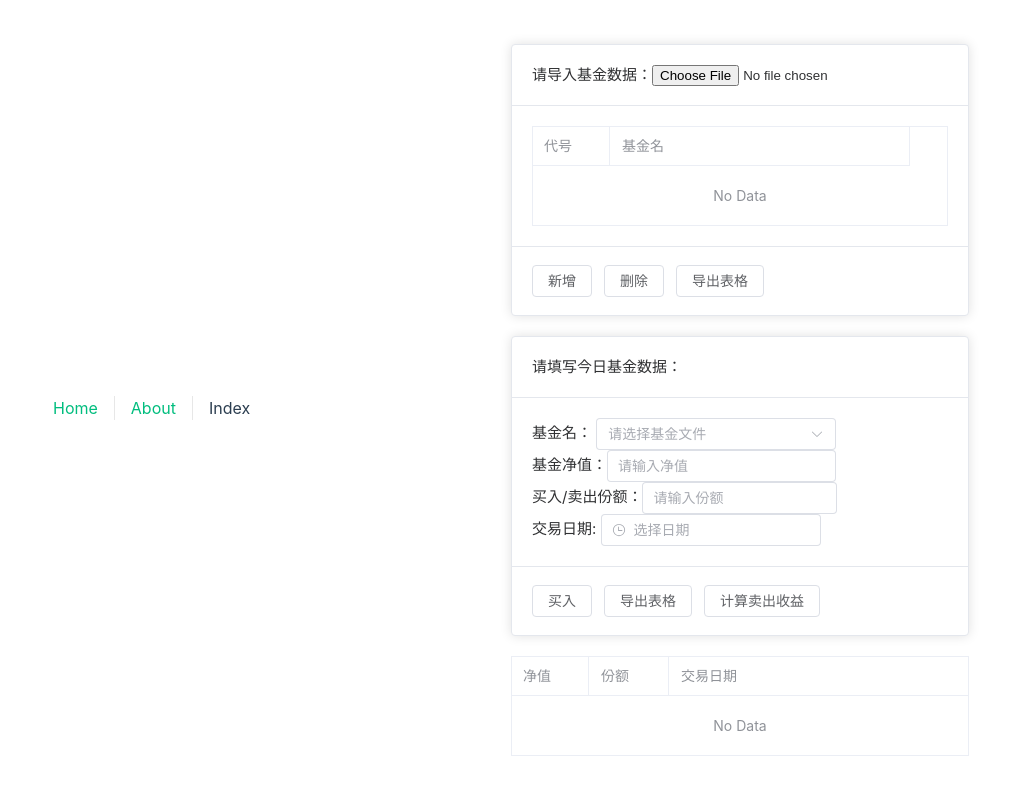
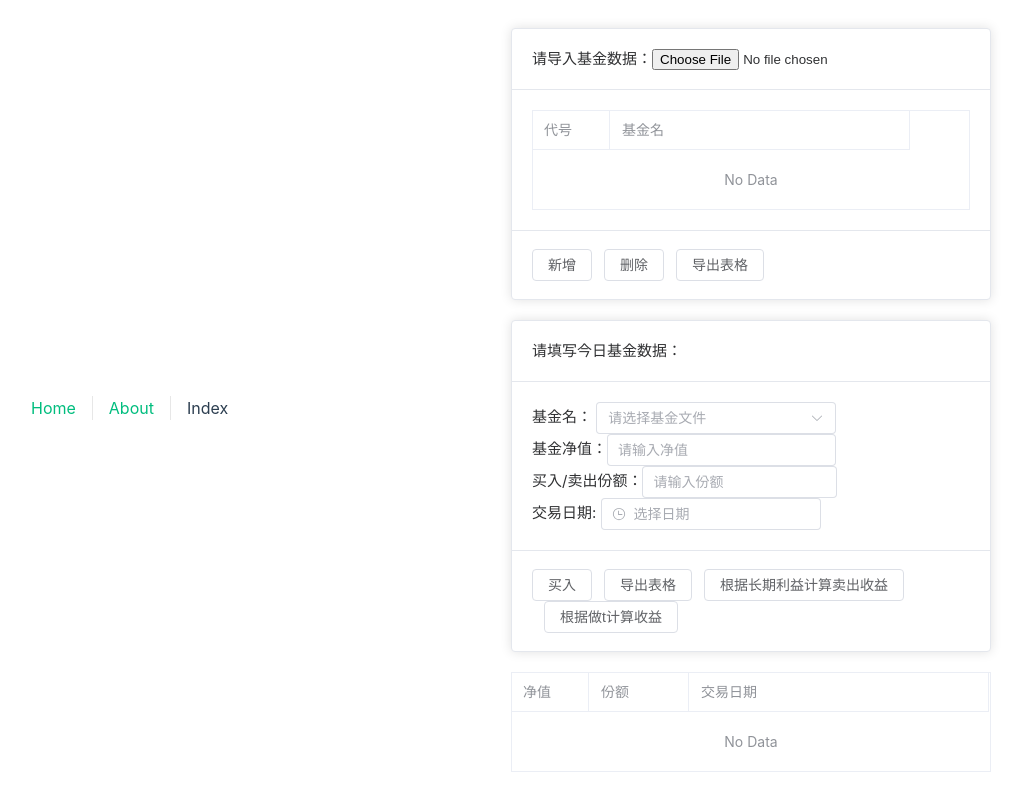
Before and after one commit to yoriorz/money-all-in, a Vue app: page /index in a window 1280 px wide. Shown: the whole page, without its empty margins (129-1152 px from the left). Built offline with nearby package versions, Linux system fonts and the light colour scheme.

Commit message:
Add files via upload

```diff
--- a/package.json
+++ b/package.json
@@ -2,7 +2,7 @@
   "name": "vue-project",
   "version": "0.0.0",
   "scripts": {
-    "dev": "vite",
+    "dev": "vite --host",
     "build": "vite build",
     "preview": "vite preview --port 5050"
   },
--- a/src/views/Index.vue
+++ b/src/views/Index.vue
@@ -21,6 +21,7 @@
         <el-input v-model="newFund.sell1" style="width: 240px" placeholder="请输入第一区间卖出手续费" />
         <el-input v-model="newFund.sell2" style="width: 240px" placeholder="请输入第二区间卖出手续费" />
         <el-input v-model="newFund.sell3" style="width: 240px" placeholder="请输入第三区间卖出手续费" />
+        <el-input v-model="newFund.sell4" style="width: 240px" placeholder="请输入第四区间卖出手续费" />
         <template #footer>
           <div class="dialog-footer">
             <el-button @click="dialogVisible = false">取消</el-button>
@@ -72,27 +73,43 @@
       </div>
       <el-dialog
         v-model="availableForSaleVisible"
-        title="最优卖出份额及其最大收益为："
+        title="根据长期利益计算卖出收益"
         width="400"
       >
       <div>建议卖{{result.optimalShares}}份</div>
       <div>此时的收益为最大：{{result.maxProfit}}</div>
         <template #footer>
           <div class="dialog-footer">
-            <el-button @click="availableForSale = false">取消</el-button>
+            <el-button @click="availableForSaleVisible = false">取消</el-button>
+          </div>
+        </template>
+      </el-dialog>
+      <el-dialog
+        v-model="availableForSaleVisibleT"
+        title="根据做t计算收益"
+        width="400"
+      >
+        <div>建议卖{{maxProfitT.bestTValuableShare}}份</div>
+        <div>此时的收益为：{{maxProfitT.maxProfit}}</div>
+        <div>买入花费：{{maxProfitT.bestBuyCost}}</div>
+        <div>买出获得：{{maxProfitT.bestSellAmount}}</div>
+        <template #footer>
+          <div class="dialog-footer">
+            <el-button @click="availableForSaleVisibleT = false">取消</el-button>
           </div>
         </template>
       </el-dialog>
       <template #footer>
         <el-button @click="buyIt">买入</el-button>
         <el-button @click="exportToExcel(newTransaction.name)">导出表格</el-button>
-        <el-button @click="calculatingSale">计算卖出收益</el-button>
+        <el-button @click="calculatingSale">根据长期利益计算卖出收益</el-button>
+        <el-button @click="calculatingSaleOnT">根据做t计算收益</el-button>
       </template>
     </el-card>
 
     <el-table :data="theTransac" border style="width: 100%">
       <el-table-column prop="value" label="净值" width="78" />
-      <el-table-column prop="share" label="份额" width="80" />
+      <el-table-column prop="share" label="份额" width="100" />
       <el-table-column label="交易日期" width="300">
         <template #default="scope">
           <span>{{ dataFormat(scope.row.time) }}</span>
@@ -139,16 +156,24 @@ export default defineComponent({
       sell:[],
       sell1: '',
       sell2: '',
-      sell3: ''
+      sell3: '',
+      sell4: ''
     })
     const dialogVisible = ref(false)
     const availableForSaleVisible = ref(false)
+    const availableForSaleVisibleT = ref(false)
     const headers = ref([])
     const result = ref({
       optimalShares: 0,
       maxProfit: 0
     })
     const theTransac = ref([])
+    const maxProfitT = ref({
+      bestTValuableShare: 0,
+      maxProfit: 0,
+      bestBuyCost: 0,
+      bestSellAmount: 0
+    })
 
     // 监听 selectedTransactionId 的变化
     watch(() => selectedTransactionId.value, (newVal, oldVal) => {
@@ -171,6 +196,12 @@ export default defineComponent({
       const month = time.getMonth()
       const day = time.getDate()
       return `${year}-${month + 1}-${day}`
+    }
+
+    // 计算持有天数
+    const calculateHoldingDays = (buyDate, sellDate) => {
+      const timeDiff = sellDate - buyDate
+      return Math.floor(timeDiff / (1000 * 60 * 60 * 24)) // 转换为天数
     }
 
     // 获取基金数据
@@ -203,14 +234,16 @@ export default defineComponent({
             SheetName = workbook.SheetNames[i]
             worksheet = workbook.Sheets[SheetName]
             let transactionJsonData = XLSX.utils.sheet_to_json(worksheet, { header: 1 }) // 将工作表转换为JSON
-            transactionJsonData.value = transactionJsonData.slice(1) // 跳过表头行
-            transactionJsonData.value = transactionJsonData.value.map(item => ({
+            transactionJsonData = transactionJsonData.slice(1) // 跳过表头行
+            transactionJsonData = transactionJsonData.map(item => ({
               id: item[0],
-              value: item[1],
-              share: item[2],
-              time: item[3]
+              value: parseFloat(item[1]),
+              share: parseFloat(item[2]),
+              time: parseFloat(item[3]),
+              isT: item[4]? item[4]: null,
+              Tshare: item[5]? parseFloat(item[5]): null
             }))
-            transactionData.value.push(transactionJsonData.value)
+            transactionData.value.push(transactionJsonData)
           }
         }
       }
@@ -220,10 +253,11 @@ export default defineComponent({
     // 增加基金
     const addFund = () => {
       dialogVisible.value = false
-      newFund.value.sell = [newFund.value.sell1, newFund.value.sell2, newFund.value.sell3].filter(value => value != null && value !== "")
+      newFund.value.sell = [newFund.value.sell1, newFund.value.sell2, newFund.value.sell3,  newFund.value.sell4].filter(value => value != null && value !== "")
       delete newFund.value.sell1
       delete newFund.value.sell2
       delete newFund.value.sell3
+      delete newFund.value.sell4
       // 给fundData里增加newFund基金
       fundData.value.push(newFund.value)
       newFund.value = {
@@ -233,7 +267,8 @@ export default defineComponent({
         sell:[],
         sell1: '',
         sell2: '',
-        sell3: ''
+        sell3: '',
+        sell4: ''
       }
     }
 
@@ -331,11 +366,7 @@ export default defineComponent({
       // 将日期字符串转换为日期对象
       const parseDate = (dateStr) => new Date(parseFloat(dateStr)).setHours(0, 0, 0, 0)
 
-      // 计算持有天数
-      const calculateHoldingDays = (buyDate, sellDate) => {
-          const timeDiff = sellDate - buyDate
-          return Math.floor(timeDiff / (1000 * 60 * 60 * 24)) // 转换为天数
-      }
+
 
       // 按 FIFO 原则计算当前持有份额
       const currentHoldings = []
@@ -426,6 +457,143 @@ export default defineComponent({
       const sellFeeRateRule = parseFeeRules(sellFeeRateRuleJson)
       result.value = calculateOptimalSell(theTransactionData, parseFloat(newTransaction.value.value), new Date(), sellFeeRateRule)
     }
+
+    // 根据做t计算收益
+    const calculatingSaleOnT = () => {
+      availableForSaleVisibleT.value = true
+      // 1. 数据处理：生成 Tlist
+      function generateTlist(transactions) {
+        let trans = transactions.map(item =>
+          {
+            return {
+              id: item.id,
+              time: item.time,
+              share: item.share,
+              value: item.value,
+              isT: item.isT,
+              Tshare: item.Tshare
+            }
+          }
+        )
+        return trans
+            .filter(record => record.share > 0) // 只保留买入记录
+            .map(record => {
+                if (record.isT) {
+                    record.share -= record.Tshare // 扣除 T 掉的份额
+                }
+                return record;
+            })
+            .filter(record => record.share > 0); // 只保留份额大于 0 的记录
+      }
+      // 1. 数据处理：生成 realList
+      function generateRealList(transactions) {
+        let trans = transactions.map(item =>
+          {
+            return {
+              id: item.id,
+              time: item.time,
+              share: item.share,
+              value: item.value,
+              isT: item.isT,
+              Tshare: item.Tshare
+            }
+          }
+        )
+        const buyRecords = trans
+            .filter(record => record.share > 0)
+            .sort((a, b) => new Date(a.time) - new Date(b.time)); // 按时间排序，先进先出
+
+        const sellRecords = trans
+            .filter(record => record.share < 0)
+            .sort((a, b) => new Date(a.time) - new Date(b.time)); // 按时间排序
+
+
+        sellRecords.forEach(sellRecord => {
+            let sellShare = sellRecord.share;
+            for (let buyRecord of buyRecords) {
+                if (buyRecord.share >= -sellShare) {
+                    buyRecord.share += sellShare;
+                    break;
+                } else {
+                    sellShare += buyRecord.share;
+                    buyRecord.share = 0;
+                }
+            }
+        })
+
+          return buyRecords.filter(record => record.share > 0) // 只保留份额大于 0 的记录
+      }
+
+      // 2. 计算 TValuableShare
+      function calculateTValuableShare(Tlist, todayNav) {
+          return Tlist
+            .filter(record => record.value < todayNav) // 筛选净值低于今日净值的记录
+            .reduce((sum, record) => sum + record.share, 0) // 计算总份额
+      }
+
+      // 3. 计算收益
+      function calculateProfit(i, Tlist, realList, sellFeeRateRule, buyFeeRate) {
+        // 获取买入成本（按净值从小到大）
+        let share = i
+        const buyCost = Tlist
+          .sort((a, b) => a.value - b.value) // 按净值从小到大排序
+          .reduce((cost, record) => {
+              const usedShare = Math.min(record.share, share)
+              share -= usedShare
+              return cost + record.value * usedShare
+          }, 0)
+
+        // 获取卖出金额（先进先出）
+        share = i
+        const sellAmount = realList
+          .reduce((amount, record) => {
+              const usedShare = Math.min(record.share, share)
+              share -= usedShare
+              const holdingDays = calculateHoldingDays(record.time, new Date().setHours(0, 0, 0, 0))
+              for(const sellFeeRate of sellFeeRateRule){
+                const {left, right} = sellFeeRate
+                if (holdingDays >= left && (!right || holdingDays < right)) {
+                  return amount + record.value * usedShare * (1 - sellFeeRate.rate)
+                }
+              }
+          }, 0)
+
+        // 计算收益
+        const profit = sellAmount - buyCost * (1 + buyFeeRate)
+        return { profit, buyCost, sellAmount }
+      }
+
+      // 4. 遍历 TValuableShare 求最大收益
+      function findMaxProfit(TValuableShare, Tlist, realList, sellFeeRate, buyFeeRate) {
+        let maxProfit = 0;
+        let bestI = 0;
+        let bestBuyCost = 0;
+        let bestSellAmount = 0;
+        for (let i = 0; i <= TValuableShare; i++) {
+            const { profit, buyCost, sellAmount } = calculateProfit(i, Tlist, realList, sellFeeRate, buyFeeRate);
+            if (profit > maxProfit) {
+                maxProfit = profit;
+                bestI = i;
+                bestBuyCost = buyCost;
+                bestSellAmount = sellAmount;
+            }
+        }
+        return { bestI, maxProfit, bestBuyCost, bestSellAmount }
+      }
+
+      const Tlist = generateTlist(theTransac.value)
+      const realList = generateRealList(theTransac.value)
+      const sellFeeRateRuleJson = fundData.value.find(item => item.id === newTransaction.value.id).sell
+      const sellFeeRateRule = parseFeeRules(sellFeeRateRuleJson)
+      const TValuableShare = calculateTValuableShare(Tlist, newTransaction.value.value)
+      const { bestI, maxProfit, bestBuyCost, bestSellAmount } = findMaxProfit(TValuableShare, Tlist, realList, sellFeeRateRule, 0)
+      maxProfitT.value = {
+        bestTValuableShare: bestI,
+        maxProfit: parseFloat(maxProfit.toFixed(2)),
+        bestBuyCost: parseFloat(bestBuyCost.toFixed(2)),
+        bestSellAmount: parseFloat(bestSellAmount.toFixed(2))
+      }
+    }
     onMounted(async () => {
     })
     return {
@@ -444,8 +612,11 @@ export default defineComponent({
       calculatingSale,
       result,
       availableForSaleVisible,
+      availableForSaleVisibleT,
       selectedTransactionId,
       dataFormat,
+      calculatingSaleOnT,
+      maxProfitT,
       sellIt
     }
   }
```
